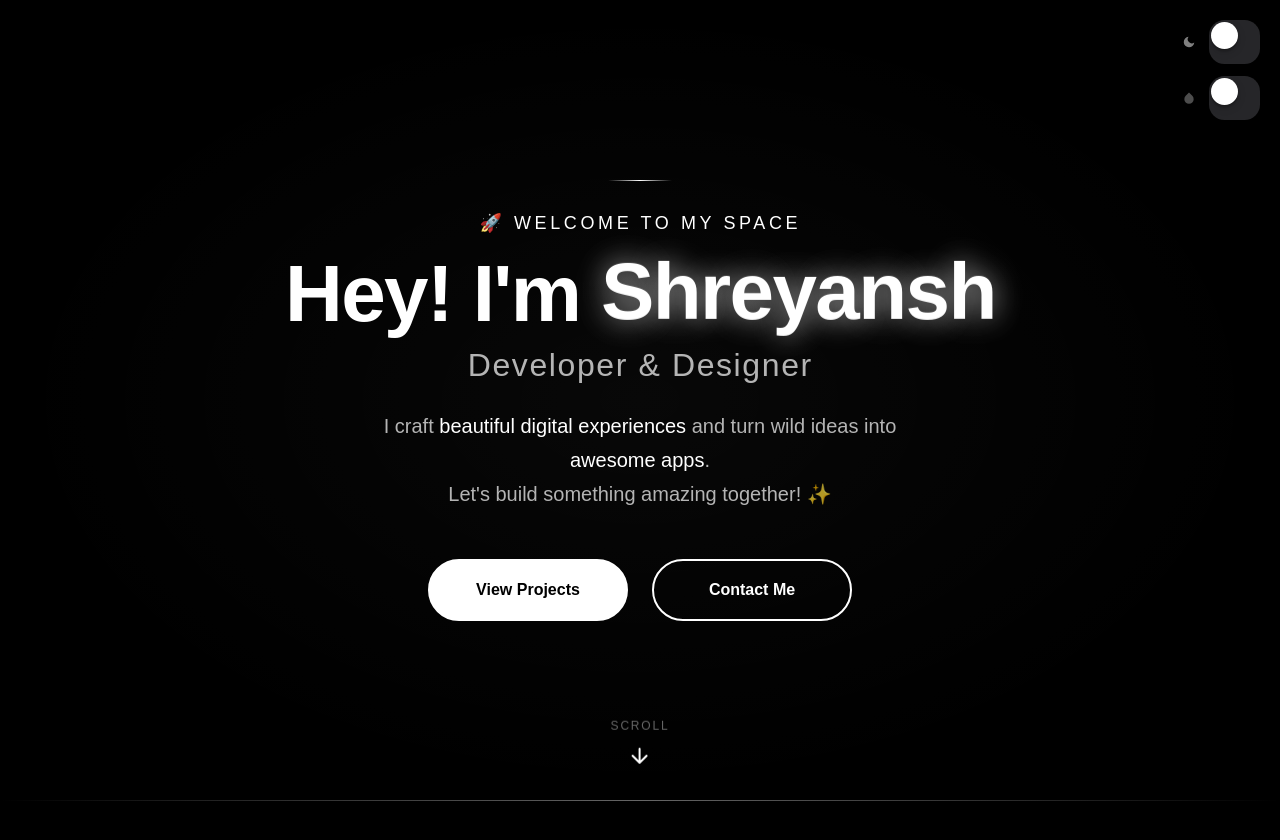
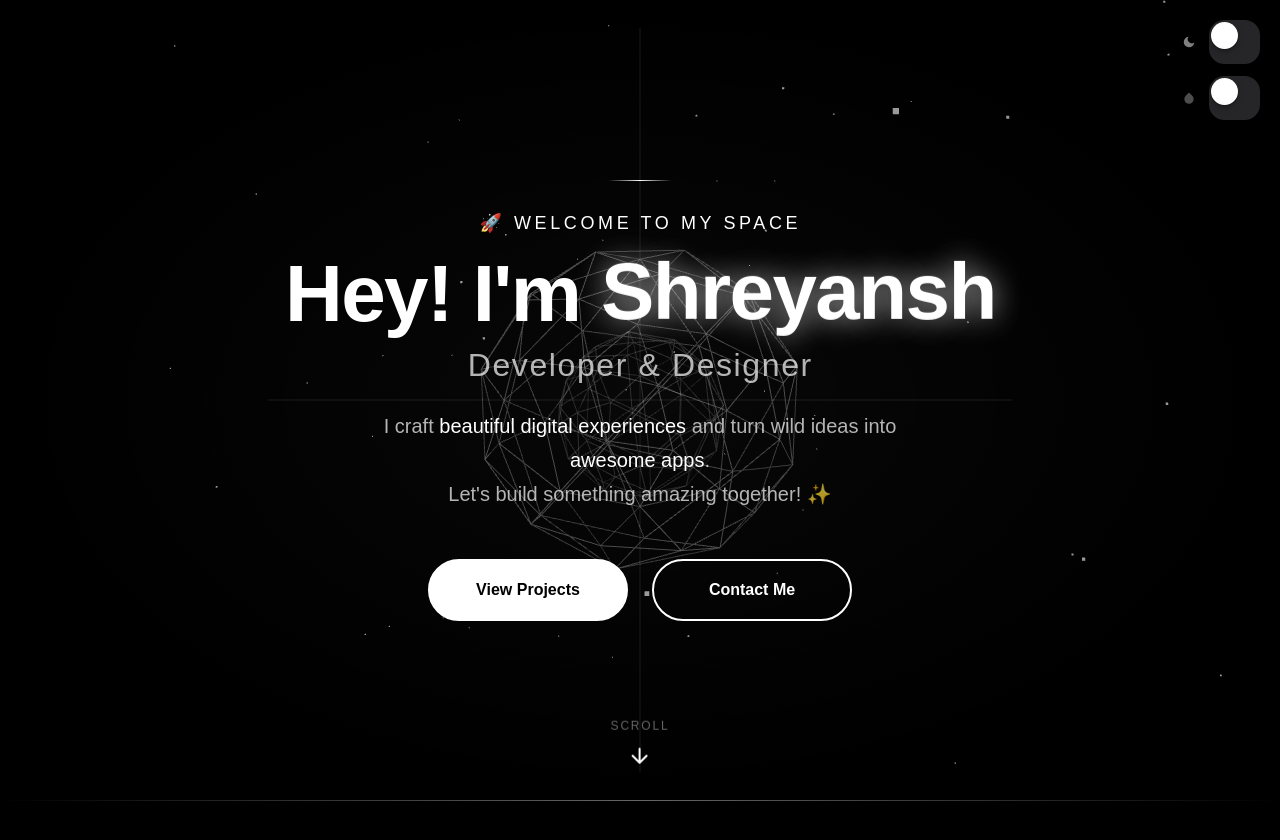
Before and after one commit to Shreyanshs0ni/oisb-portfolio, a Next.js app: page / in a window 1280 px wide. Shown: the top 840 px of the page. Built offline with nearby package versions, Linux system fonts and the light colour scheme; a web font is replaced by a local one.

Commit message:
Three.js background is visible now

```diff
--- a/src/app/globals.css
+++ b/src/app/globals.css
@@ -111,10 +111,13 @@ html {
   /* Prevent font size inflation on mobile */
   -webkit-text-size-adjust: 100%;
   text-size-adjust: 100%;
+  /* Background for Three.js to render on top of */
+  background-color: var(--background);
+  transition: background-color 0.3s ease;
 }
 
 body {
-  background-color: var(--background);
+  background-color: transparent; /* Transparent to show Three.js background */
   color: var(--foreground);
   font-family: var(--font-sf-pro), -apple-system, BlinkMacSystemFont, "SF Pro Display", "Helvetica Neue", sans-serif;
   line-height: 1.6;
@@ -131,7 +134,7 @@ body {
   text-rendering: optimizeLegibility;
   font-feature-settings: "kern" 1, "liga" 1;
   /* Smooth theme transition */
-  transition: background-color 0.3s ease, color 0.3s ease;
+  transition: color 0.3s ease;
 }
 
 /* Main content wrapper for sticky footer */
@@ -201,7 +204,7 @@ a:hover {
 }
 
 ::-webkit-scrollbar-track {
-  background: var(--background);
+  background: transparent;
 }
 
 ::-webkit-scrollbar-thumb {
--- a/src/components/AboutSection.module.css
+++ b/src/components/AboutSection.module.css
@@ -11,10 +11,9 @@
   align-items: center;
   justify-content: center;
   padding: 6rem 1.5rem;
-  background: var(--background);
+  background: transparent; /* Transparent to show Three.js */
   position: relative;
   overflow: hidden;
-  transition: background-color 0.3s ease;
 }
 
 /* Top border gradient */
--- a/src/components/ContactSection.module.css
+++ b/src/components/ContactSection.module.css
@@ -7,10 +7,9 @@
   min-height: 100vh;
   padding: 8rem 2rem;
   position: relative;
-  background: var(--background);
+  background: transparent; /* Transparent to show Three.js */
   display: flex;
   align-items: center;
-  transition: background-color 0.3s ease;
 }
 
 .container {
--- a/src/components/Footer.module.css
+++ b/src/components/Footer.module.css
@@ -5,12 +5,12 @@
 
 .footer {
   padding: 2.5rem 2rem 1.75rem;
-  background: var(--background);
+  background: transparent; /* Transparent to show Three.js */
   border-top: 1px solid var(--border-subtle);
   position: relative;
   font-size: 0.8em;
   margin-top: auto;
-  transition: background-color 0.3s ease, border-color 0.3s ease;
+  transition: border-color 0.3s ease;
 }
 
 .container {
--- a/src/components/HeroSection.module.css
+++ b/src/components/HeroSection.module.css
@@ -13,9 +13,8 @@
   justify-content: center;
   padding: 2rem 1.5rem;
   position: relative;
-  background: var(--background);
+  background: transparent; /* Transparent to show Three.js */
   overflow: hidden;
-  transition: background-color 0.3s ease;
 }
 
 /* Subtle gradient overlay for depth */
@@ -399,10 +398,9 @@
   }
 }
 
-/* === Dark mode adjustments (already dark, but for completeness) === */
+/* === Theme adjustments === */
 @media (prefers-color-scheme: light) {
-  /* Force dark theme regardless of system preference */
   .hero {
-    background: var(--background);
+    background: transparent;
   }
 }
--- a/src/components/OisbAppsSection.module.css
+++ b/src/components/OisbAppsSection.module.css
@@ -8,9 +8,8 @@
 .oisbApps {
   min-height: 100vh;
   padding: 6rem 1.5rem;
-  background: var(--background);
+  background: transparent; /* Transparent to show Three.js */
   position: relative;
-  transition: background-color 0.3s ease;
 }
 
 /* Top border gradient */
--- a/src/components/ProjectsSection.module.css
+++ b/src/components/ProjectsSection.module.css
@@ -8,9 +8,8 @@
 .projects {
   min-height: 100vh;
   padding: 6rem 1.5rem;
-  background: var(--background);
+  background: transparent; /* Transparent to show Three.js */
   position: relative;
-  transition: background-color 0.3s ease;
 }
 
 /* Top border gradient */
--- a/src/components/SkillsSection.module.css
+++ b/src/components/SkillsSection.module.css
@@ -8,9 +8,8 @@
 .skills {
   min-height: 100vh;
   padding: 6rem 1.5rem;
-  background: var(--background);
+  background: transparent; /* Transparent to show Three.js */
   position: relative;
-  transition: background-color 0.3s ease;
 }
 
 /* Top border gradient */
--- a/src/components/ThreeBackground.tsx
+++ b/src/components/ThreeBackground.tsx
@@ -265,7 +265,8 @@ export function ThreeBackground({ className = "" }: ThreeBackgroundProps) {
   return (
     <div
       ref={containerRef}
-      className={`fixed inset-0 -z-10 pointer-events-none ${className}`}
+      className={`fixed inset-0 pointer-events-none ${className}`}
+      style={{ zIndex: -1 }}
       aria-hidden="true"
     />
   );
```
